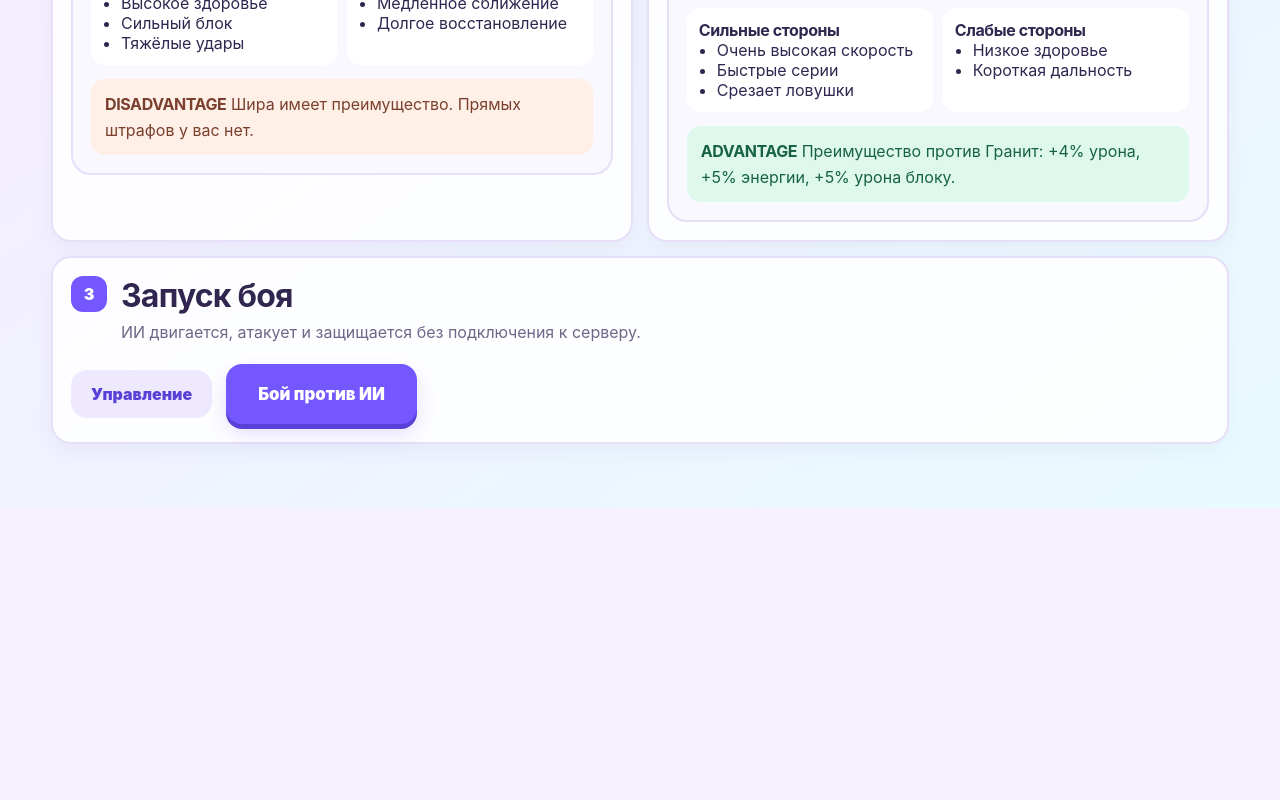
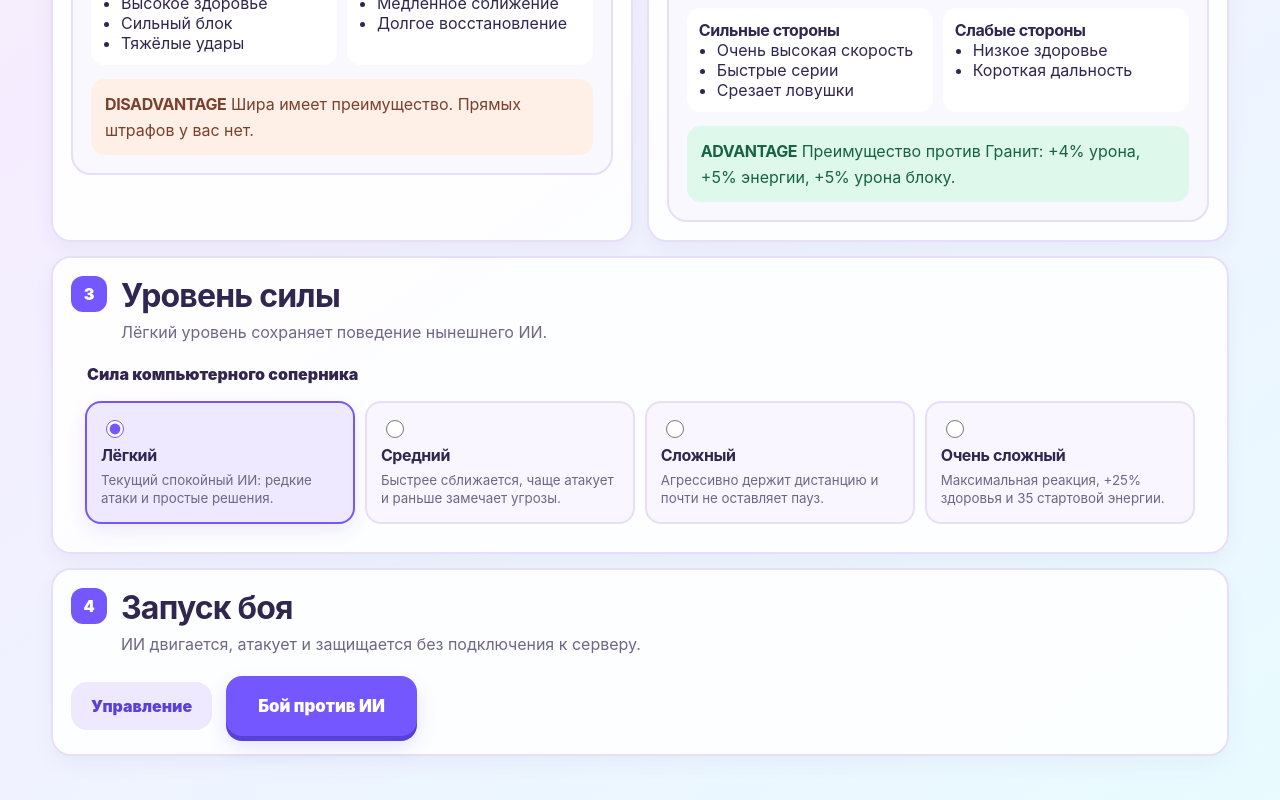
Before and after one commit to GolKuu/ZX, a React (Vite) app: page /vs-ai in a window 1280 px wide. Shown: the part 1336-2136 px from the top of the page. Before the commit the page ends 1844 px from the top, so only its background shows below. Built offline with nearby package versions, Linux system fonts and the light colour scheme; no server answers.

Commit message:
add selectable AI difficulty levels

```diff
--- /dev/null
+++ b/src/components/game/AiDifficultySelector.tsx
@@ -0,0 +1,40 @@
+import {
+  AI_DIFFICULTIES,
+  type AiDifficulty,
+} from '../../game/ai/AiDifficulty';
+
+export function AiDifficultySelector({
+  value,
+  onChange,
+}: {
+  value: AiDifficulty;
+  onChange: (difficulty: AiDifficulty) => void;
+}) {
+  return (
+    <fieldset className="ai-difficulty">
+      <legend>Сила компьютерного соперника</legend>
+      <div className="ai-difficulty__grid">
+        {AI_DIFFICULTIES.map((difficulty) => (
+          <label
+            className={
+              value === difficulty.id
+                ? 'ai-difficulty__option ai-difficulty__option--selected'
+                : 'ai-difficulty__option'
+            }
+            key={difficulty.id}
+          >
+            <input
+              type="radio"
+              name="ai-difficulty"
+              value={difficulty.id}
+              checked={value === difficulty.id}
+              onChange={() => onChange(difficulty.id)}
+            />
+            <strong>{difficulty.label}</strong>
+            <small>{difficulty.description}</small>
+          </label>
+        ))}
+      </div>
+    </fieldset>
+  );
+}
--- a/src/game/rendering/scenes/FightScene.ts
+++ b/src/game/rendering/scenes/FightScene.ts
@@ -3,7 +3,10 @@ import type { LocalPvpMatchConfig } from '../../../stores/localPvpStore';
 import { GameEvents } from '../../bridge/GameEvents';
 import type { ReactGameBridge } from '../../bridge/ReactGameBridge';
 import { FIXED_STEP_SECONDS } from '../../config/balanceConfig';
-import { CombatSimulation } from '../../core/CombatSimulation';
+import {
+  CombatSimulation,
+  type CombatSimulationOptions,
+} from '../../core/CombatSimulation';
 import { FixedStepLoop } from '../../core/FixedStepLoop';
 import type { PlayerId } from '../../core/types';
 import { circleFighters } from '../../data/characters/circleFighters';
@@ -19,11 +22,17 @@ import { VictoryCutsceneRenderer } from '../victory/VictoryCutsceneRenderer';
 import { VICTORY_CUTSCENE_MS } from '../victory/victoryScenes';
 import { SoloAiController } from '../../ai/SoloAiController';
 import { CartoonParticlePool } from '../effects/CartoonParticlePool';
+import { AI_TUNING } from '../../ai/AiDifficulty';
 
 export function createFightScene(bridge: ReactGameBridge, matchConfig: LocalPvpMatchConfig) {
   return class FightScene extends Phaser.Scene {
-    private readonly simulation = new CombatSimulation(matchConfig.characters);
-    private readonly ai = matchConfig.aiPlayerId ? new SoloAiController() : null;
+    private readonly simulation = new CombatSimulation(
+      matchConfig.characters,
+      simulationOptions(matchConfig),
+    );
+    private readonly ai = matchConfig.aiPlayerId
+      ? new SoloAiController(matchConfig.aiDifficulty)
+      : null;
     private readonly loop = new FixedStepLoop();
     private readonly inputManager = new InputManager(matchConfig.assignments, {
       onDeviceDisconnected: (playerId, label) => this.handleDisconnect(playerId, label),
@@ -188,3 +197,10 @@ export function createFightScene(bridge: ReactGameBridge, matchConfig: LocalPvpM
 
   };
 }
+
+function simulationOptions(config: LocalPvpMatchConfig): CombatSimulationOptions {
+  if (!config.aiPlayerId) return {};
+  const modifier = AI_TUNING[config.aiDifficulty ?? 'EASY'].fighterModifier;
+  if (!modifier) return {};
+  return { fighterModifiers: { [config.aiPlayerId]: modifier } };
+}
--- a/src/pages/AiFightSetupPage.tsx
+++ b/src/pages/AiFightSetupPage.tsx
@@ -1,11 +1,13 @@
 import { useState } from 'react';
 import { Link, useLocation } from 'wouter';
 import { CharacterSelector } from '../components/game/CharacterSelector';
+import { AiDifficultySelector } from '../components/game/AiDifficultySelector';
 import { SetupStep } from '../components/game/SetupStep';
 import { AppShell } from '../components/layout/AppShell';
 import { PageHeader } from '../components/layout/PageHeader';
 import { ControlStorage } from '../game/input/ControlStorage';
 import { createMatchConfig, localPvpStore } from '../stores/localPvpStore';
+import type { AiDifficulty } from '../game/ai/AiDifficulty';
 
 const storage = new ControlStorage();
 const keyboardDevice = { kind: 'keyboard', id: 'keyboard' } as const;
@@ -17,6 +19,7 @@ export function AiFightSetupPage() {
     player1: 'granite',
     player2: 'shira',
   });
+  const [difficulty, setDifficulty] = useState<AiDifficulty>('EASY');
 
   function choose(playerId: 'player1' | 'player2', characterId: string) {
     setCharacters((current) => ({ ...current, [playerId]: characterId }));
@@ -29,7 +32,11 @@ export function AiFightSetupPage() {
       characters,
       { player1: true, player2: true },
     );
-    localPvpStore.set({ ...config, aiPlayerId: 'player2' });
+    localPvpStore.set({
+      ...config,
+      aiPlayerId: 'player2',
+      aiDifficulty: difficulty,
+    });
     navigate('/fight');
   }
 
@@ -40,7 +47,7 @@ export function AiFightSetupPage() {
         title="Игрок против ИИ"
         description="Выберите двух бойцов. Вы управляете Player 1, соперником управляет локальный ИИ."
       />
-      <div className="setup-flow">
+      <div className="setup-flow setup-flow--ai">
         <SetupStep number={1} title="Ваш боец">
           <CharacterSelector
             playerId="player1"
@@ -61,6 +68,13 @@ export function AiFightSetupPage() {
         </SetupStep>
         <SetupStep
           number={3}
+          title="Уровень силы"
+          description="Лёгкий уровень сохраняет поведение нынешнего ИИ."
+        >
+          <AiDifficultySelector value={difficulty} onChange={setDifficulty} />
+        </SetupStep>
+        <SetupStep
+          number={4}
           title="Запуск боя"
           description="ИИ двигается, атакует и защищается без подключения к серверу."
         >
--- a/src/styles/local-pvp.css
+++ b/src/styles/local-pvp.css
@@ -104,6 +104,52 @@
   gap: 14px;
 }
 
+.setup-flow--ai .setup-step:last-child {
+  grid-column: 1 / -1;
+}
+
+.ai-difficulty {
+  border: 0;
+}
+
+.ai-difficulty legend {
+  margin-bottom: 12px;
+  font-weight: 900;
+}
+
+.ai-difficulty__grid {
+  display: grid;
+  grid-template-columns: repeat(4, minmax(0, 1fr));
+  gap: 10px;
+}
+
+.ai-difficulty__option {
+  display: grid;
+  gap: 7px;
+  padding: 14px;
+  border: 2px solid var(--line);
+  border-radius: 16px;
+  background: #f9f6ff;
+  cursor: pointer;
+}
+
+.ai-difficulty__option--selected {
+  border-color: var(--purple);
+  background: #eee9ff;
+  box-shadow: 0 7px 18px #694ce51c;
+}
+
+.ai-difficulty__option input {
+  width: 18px;
+  height: 18px;
+  accent-color: var(--purple);
+}
+
+.ai-difficulty__option small {
+  color: var(--muted);
+  line-height: 1.35;
+}
+
 .setup-launch .button--large {
   margin-top: 0;
 }
@@ -137,4 +183,8 @@
   .ready-grid {
     grid-template-columns: 1fr;
   }
+
+  .ai-difficulty__grid {
+    grid-template-columns: 1fr;
+  }
 }
```
Also changed, not shown: 2 other files (tests, documents, lock files or other folders).
